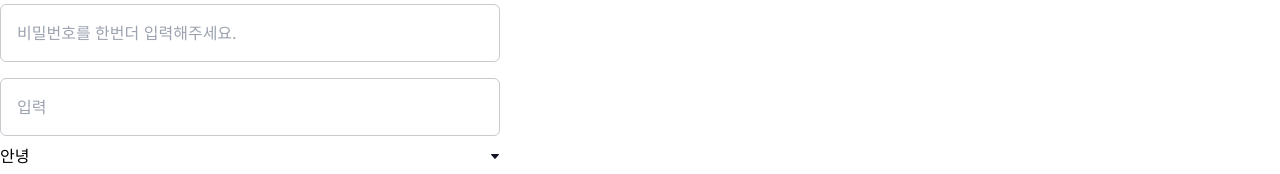
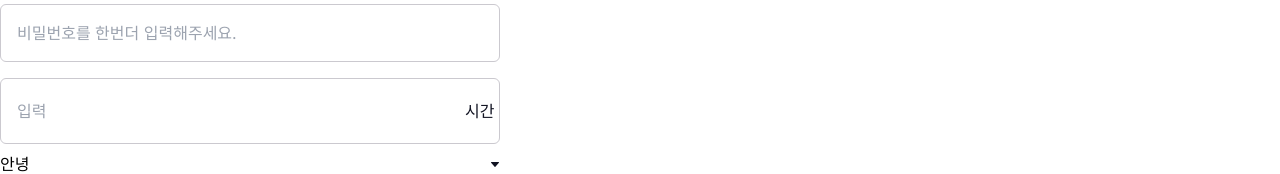
Before and after one commit to DDaHeuk/The-julge, a Next.js app: page /test22 in a window 1280 px wide. Shown: the part 222-396 px from the top of the page. Built offline with nearby package versions, Linux system fonts and the light colour scheme.

Commit message:
test : test 코드

```diff
--- a/src/app/(contents)/test22/page.tsx
+++ b/src/app/(contents)/test22/page.tsx
@@ -14,7 +14,7 @@ export default function test22() {
       <Input variant="email" />
       <Input variant="password" onChange={(e) => setPassword(e.target.value)} />
       <Input variant="passwordVerify" originalPassword={password} className="w-[500px]" />
-      <Input variant="price" className="w-[500px]" />
+      <Input variant="unit" unitLabel="시간" className="w-[500px]" />
       <DropDown menuItems={menuList} className="w-[500px]" />
       <Input variant="normal" className="w-[500px]" />
     </form>
--- a/src/components/input/index.tsx
+++ b/src/components/input/index.tsx
@@ -6,7 +6,7 @@ import { useState } from 'react';
 interface InputProps extends React.InputHTMLAttributes<HTMLInputElement> {
   variant: 'normal' | 'email' | 'password' | 'passwordVerify' | 'unit';
   label?: string;
-  unitLabel: string;
+  unitLabel?: string;
   originalPassword?: string;
 }
 
```
